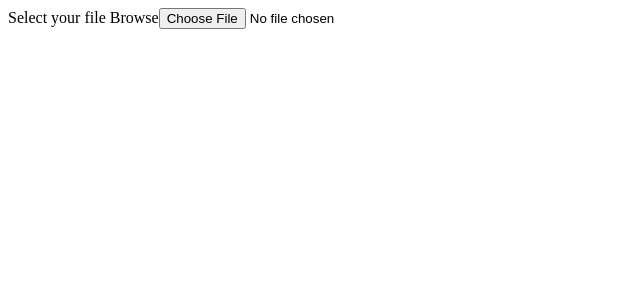
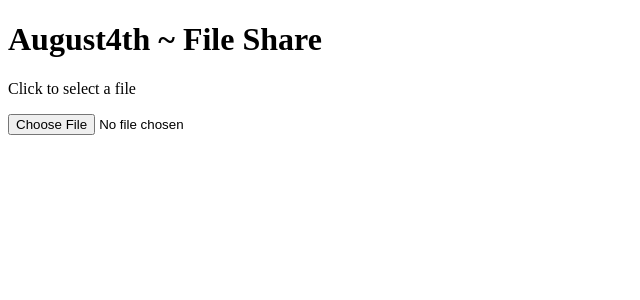
Before and after one commit to javaj0hn/August4th, a Flask app: page / in a window 1280 px wide. Shown: the top 300 px of the page, without its empty margins (0-640 px from the left). Run offline with Flask 2, Linux system fonts and the light colour scheme.

Commit message:
Design update to upload page

```diff
--- a/templates/index.html
+++ b/templates/index.html
@@ -5,20 +5,32 @@
 <meta charset="UTF-8">
 <meta name="viewport" content="width=device-width, initial-scale=1">
 <link rel="stylesheet" href="https://cdnjs.cloudflare.com/ajax/libs/font-awesome/4.7.0/css/font-awesome.min.css">
+  <link rel= "stylesheet" type= "text/css" href= "{{ url_for('static',filename='css/uploadStyle.css') }}">
 </head>
 <body>
-<form method="post" enctype="multipart/form-data" action="">
-  <span id="filename">Select your file</span>
-    <label for="file-upload">Browse<input type="file" id="file-upload"></label>
-</form>
+ {% block body %}
+<main class="view">
+        <h1 class="title">
+                August4th ~ File Share
+        </h1>
+    <form action="" id="form" name="fileForm" method="post" enctype="multipart/form-data" class="uploadForm">
+    <div id="uploadButton" class="uploadButton">
+      <p id="uploadText">
+        Click to select a file
+      </p>
+      <input id="file" type="file" name="file">
+    </div>
+    <input type="hidden" name="source" value="web">
+  </form>
+  </main>
+{% endblock %}
 </body>
 <script>
-$('#file-upload').change(function() {
-    var filepath = this.value;
-    var m = filepath.match(/([^\/\\]+)$/);
-    var filename = m[1];
-    $('#filename').html(filename);
-
-});
+  document.getElementById("file").onchange = function() {
+    document.getElementById("uploadText").innerHTML = "Uploading...";
+    var button = document.getElementById("uploadButton");
+    button.className = button.className + " uploading";
+    document.getElementById("form").submit();
+  };
 </script>
 </html>
```
